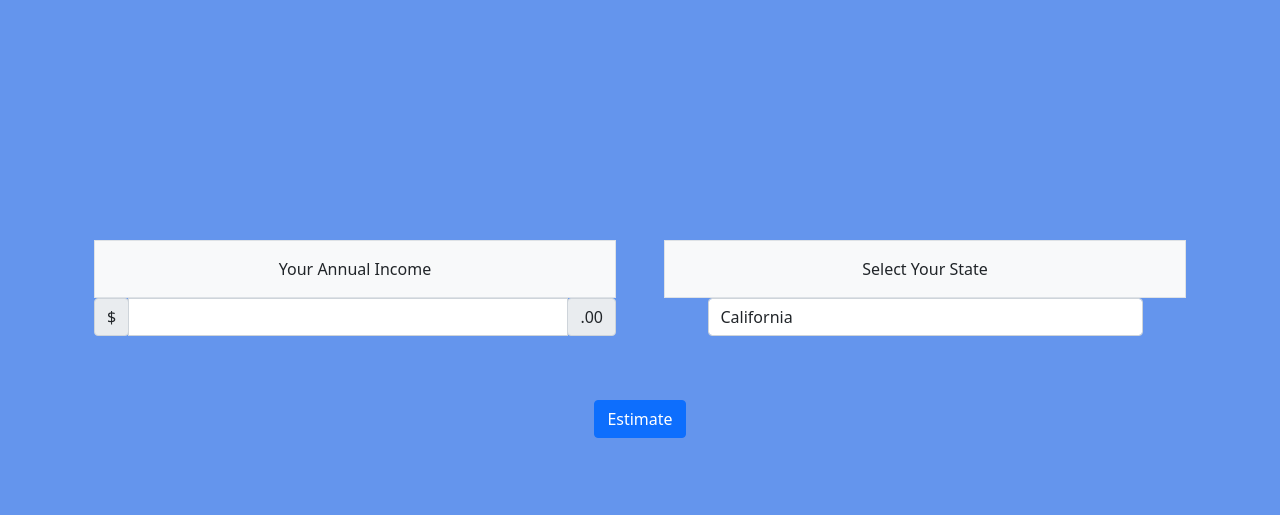
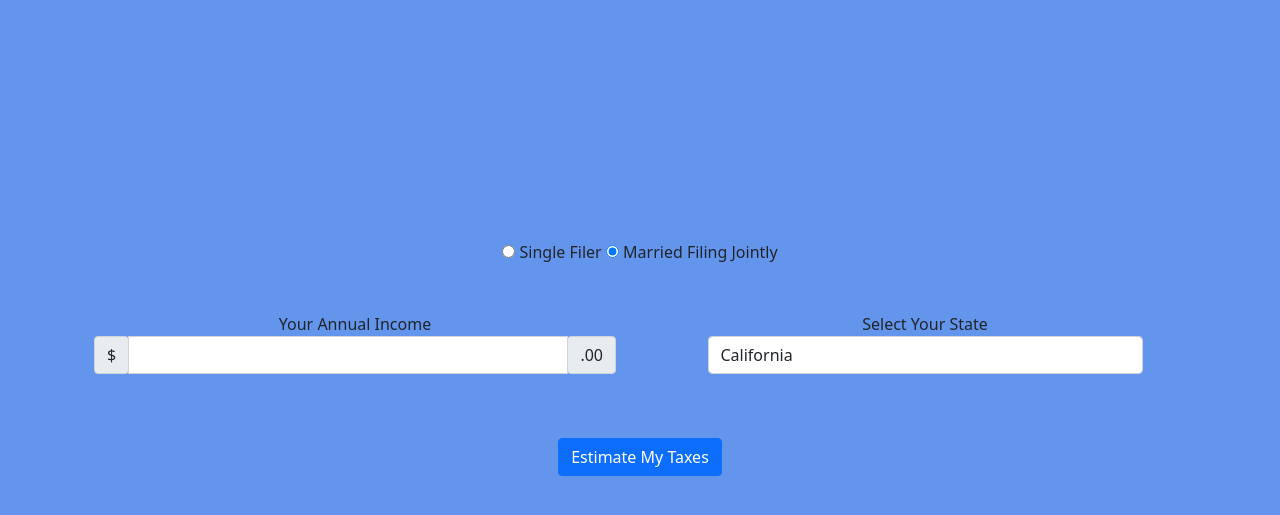
Before and after one commit to AECInkomoko/AEC-tax-checker, a Django app: page / in a window 1280 px wide. Shown: the top 515 px of the page. Run offline with Django 3.2, Linux system fonts and the light colour scheme.

Commit message:
more data + better ui + filerType enhancements

```diff
--- a/estimator/templates/estimator/home.html
+++ b/estimator/templates/estimator/home.html
@@ -33,9 +33,20 @@
   <!-- <div class="form-group"> -->
 
   <div class="container px-4">
+
+    <div class="col">
+      <input type="radio" id="single" name="filerType" value="Single">
+        <label for="single">Single Filer</label>
+      <input type="radio" id="joint" name="filerType" value="Joint" checked>
+        <label for="joint">Married Filing Jointly</label><br>
+    </div>
+    <br>
+    <br>
+
     <div class="row gx-5">
       <div class="col">
-       <div class="p-3 border bg-light">Your Annual Income</div>
+       <!-- <div class="p-3 border bg-light">Your Annual Income</div> -->
+       <div >Your Annual Income</div>
        <div class="input-group mb-3">
          <div class="input-group-prepend">
            <span class="input-group-text">$</span>
@@ -46,8 +57,11 @@
          </div>
        </div>
       </div>
+
       <div class="col">
-        <div class="p-3 border bg-light">Select Your State</div>
+        <!-- <div class="p-3 border bg-light">Select Your State</div> -->
+        <div >Select Your State</div>
+
         <label for="state" class="col-sm-2 control-label"></label>
         <div class="col-sm-10">
         <select class="form-control" id="state" name="state">
@@ -106,6 +120,12 @@
         <select/>
         </div>
       </div>
+
+      <!-- <input type="radio" id="single" name="filerType" value="single" checked>
+        <label for="single">Single Filer</label>
+      <input type="radio" id="joint" name="filerType" value="joint">
+        <label for="joint">Married Filing Jointly</label><br> -->
+
     </div>
   </div>
 
@@ -120,6 +140,6 @@
   <br/>
   <br/>
 
-    <input type="submit" value="Estimate" class="btn btn-primary">
+    <input type="submit" value="Estimate My Taxes" class="btn btn-primary">
 </form>
 </center>
--- a/estimator/views.py
+++ b/estimator/views.py
@@ -14,14 +14,15 @@ def home(request):
     return render(request, 'estimator/home.html', {})
 
 def estimator(request):
+
+    filerType = request.GET.get('filerType');
     income = request.GET.get('income');
-    numPayChecks = request.GET.get('numPayChecks');
     state = request.GET['state'];
 
     tc = TaxCalculator
-    fedTaxAmount = tc.computeFederalTax(income)
+    fedTaxAmount = tc.computeFederalTax(income, filerType)
     fedStandardDeduction = tc.getFederalStandardDeduction()
-    stateTaxAmount = tc.computeStateTax(income, state)
+    stateTaxAmount = tc.computeStateTax(income, filerType, state)
     stateStandardDeduction = tc.getStateStandardDeduction()
 
     print ("Federal Tax = " + str(fedTaxAmount))
```
Also changed, not shown: estimator/services.py (+11 -17 lines), db.sqlite3.
